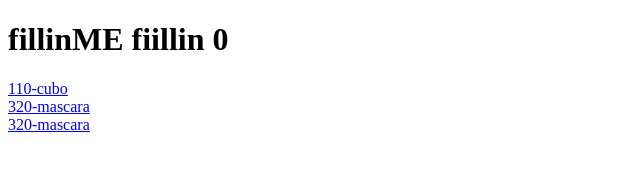
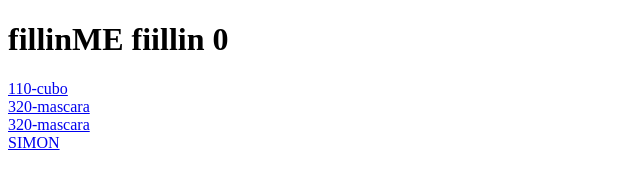
Before and after one commit to ARmessageMEtuto/ARfillinMEtuto-, a plain HTML site: page index.html in a window 1280 px wide. Shown: the full height of the page, 0-640 px from the left. Drawn offline with Linux system fonts and the light colour scheme.

Commit message:
Update index.html
simon

```diff
--- a/index.html
+++ b/index.html
@@ -13,4 +13,7 @@
     <a href="../ARfillinMEtuto-/lectures/320-facemesh/index.html">320-mascara</a>
      <br>
     <a href="../ARfillinMEtuto-/lectures/320-facemesh/index.html">320-mascara</a>
+    <br>
+    <a href="../ARfillinMEtuto-/03-basic-scene-final/index.html">SIMON</a>
+
 </html>
```
